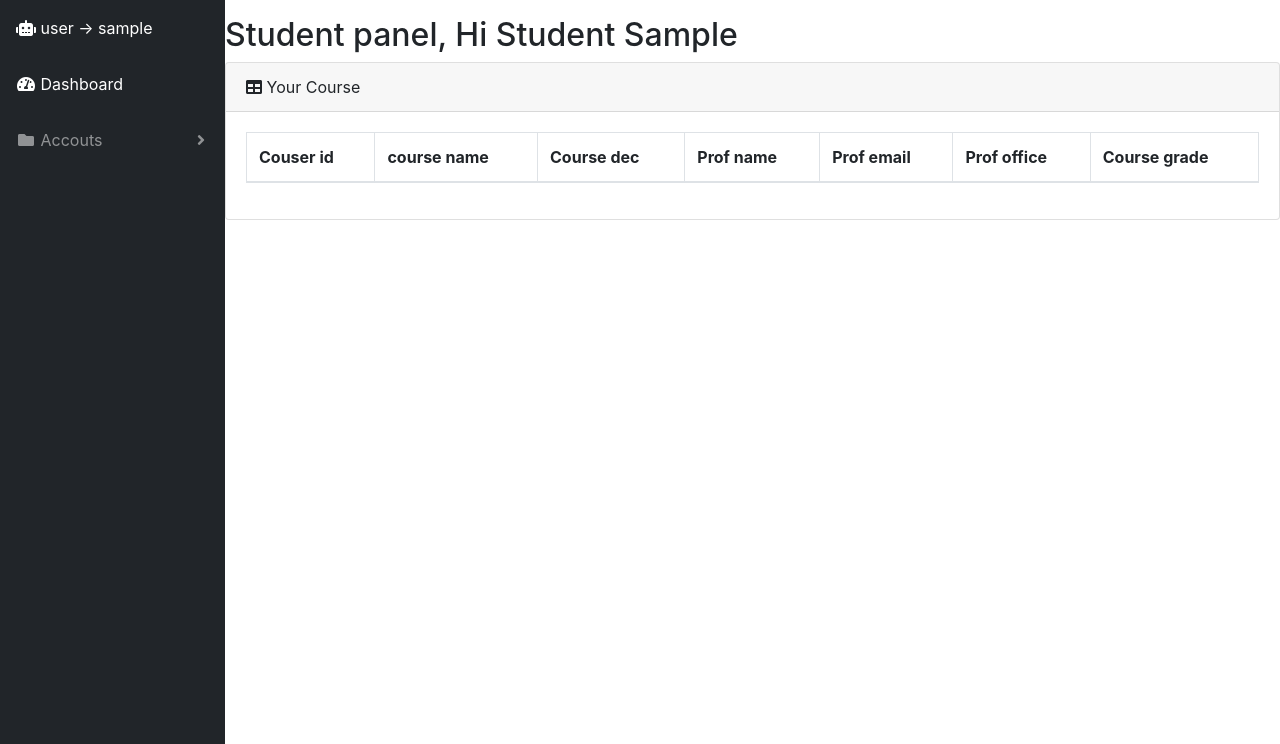
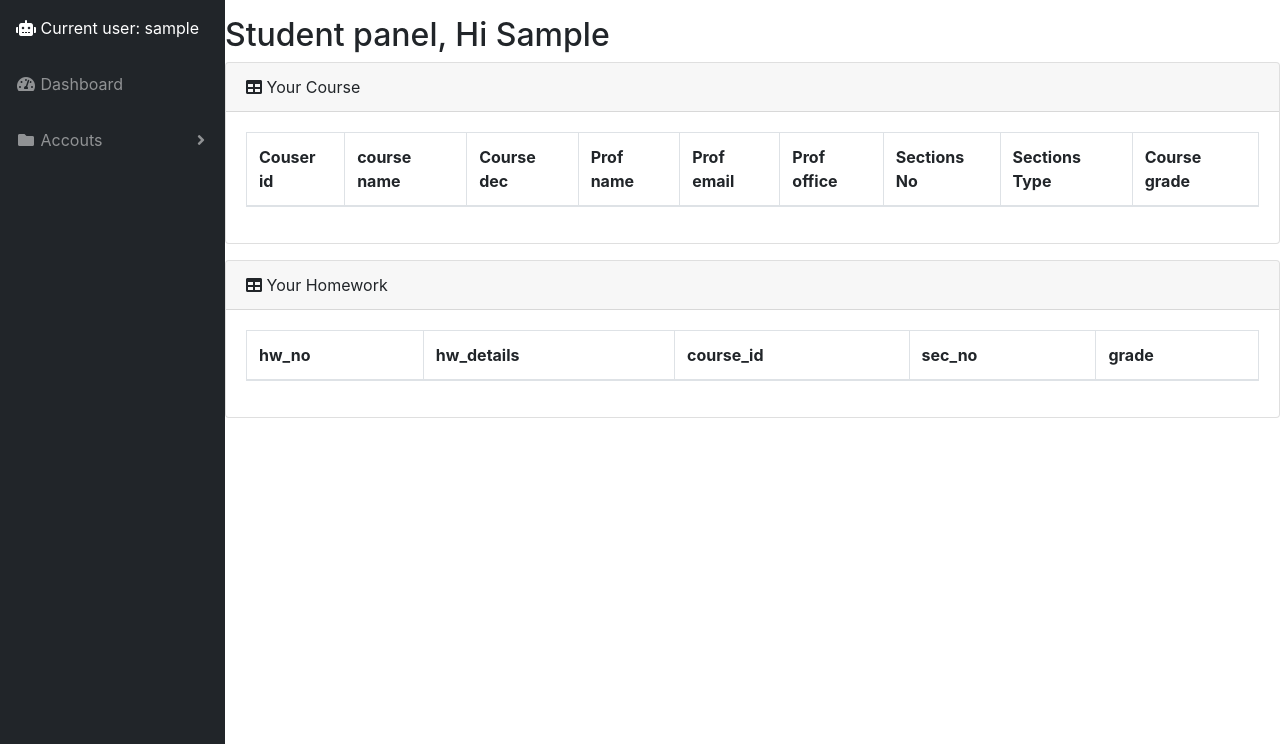
Before and after one commit to 785172550/CanvasPath, a Django app: page / in a window 1280 px wide. Shown: the part 56-800 px from the top of the page. Run offline with Django 3.2, Linux system fonts and the light colour scheme; the visitor is signed in with stand-in values (Sample User, id 1); data that the repository does not hold is empty; some libraries are stand-ins or nearby versions.

Commit message:
add db data, init util, admin page, student page, models

```diff
--- a/pages/views.py
+++ b/pages/views.py
@@ -1,9 +1,9 @@
 from django.shortcuts import render
 from django.http import JsonResponse
 from django.contrib.auth.decorators import login_required
-from users.models import CustomUser, Course, Enrolls, Exams, Exam_grades
+from users.models import CustomUser, Course, Enrolls, Exams, Exam_grades, Homework, Homework_grades
 
-
+from django.template.defaulttags import register
 # Create your views here.
 
 @login_required
@@ -12,10 +12,15 @@ def index(request):
     if user.role == 'S':
         enrolls = Enrolls.objects.filter(student_email=user.email).all()
         courses = [enroll.course_id for enroll in enrolls]
-        prof_info = [course.course_prof for course in courses]
         # exam_info = Exam_grades.objects.filter(course_id__in=courses, student_email=user.email).all()
-        for co in courses:
-            co.grade = Exam_grades.objects.get(course_id__in=courses, student_email=user.email).grade
+        grades = Exam_grades.objects.filter(course_id__in=courses, student_email=user.email).all()
+
+        gl = {gra.course_id: gra.grade for gra in grades}
+        # for co in courses:
+        #     if Exam_grades.objects.filter(course_id__in=courses, student_email=user.email).count() != 0:
+        #         co.grade = Exam_grades.objects.filter(course_id__in=courses, student_email=user.email).first().grade
+        #     if Homework.objects.filter(course_id=co.)
+
         return render(request, "index.html", locals())
     elif user.role == 'P':
         print(str(user.get_role_display) + " login success!")
@@ -25,3 +30,8 @@ def index(request):
         profs = CustomUser.objects.filter(role='P').all()
         courses = Course.objects.all()
         return render(request, "admin.html", locals())
+
+
+@register.filter
+def get_item(dictionary, key):
+    return dictionary.get(key)
--- a/static/js/utils.js
+++ b/static/js/utils.js
@@ -1,15 +1,38 @@
 function enroll_student(course_id, student_email) {
-    $.ajaxSetup({headers: {"X-CSRFToken": '{{ csrf_token }}'}});
 
     $.get("/users/enroll/", {'course': course_id, 'student_email': student_email}, function (ret) {
-        alert(ret)
-    })
+        alert(JSON.stringify(ret))
+    });
 }
 
 function assign_prof(course_id, prof_email) {
-    $.ajaxSetup({headers: {"X-CSRFToken": '{{ csrf_token }}'}});
+    $.get("/users/assign/", {'course': course_id, 'prof_email': prof_email}, function (ret) {
+        alert(JSON.stringify(ret))
+    });
+}
 
-    $.get("/users/assign/", {'course': course_id, 'prof_email': prof_email}, function (ret) {
-        alert(ret)
-    })
+function add_course(c_id, c_name, c_dec, sec_no, sec_type) {
+    $.post("/users/add_course/", {
+        'course': c_id,
+        'name': c_name,
+        'dec': c_dec,
+        'sec_no': sec_no,
+        'sec_type': sec_type
+    }, function (ret) {
+        alert(JSON.stringify(ret))
+    });
 }
+
+function delete_course(c_id, button) {
+    var con = confirm("Delete this Row?")
+    if (con) {
+        $.get("/users/add_course/", {'delete_id': c_id}, function (ret) {
+            alert(JSON.stringify(ret))
+        });
+        var t = $('#course-table').DataTable();
+        t.row($(button).parents('tr').remove().draw(false));
+    } else {
+
+    }
+
+}
--- a/templates/base.html
+++ b/templates/base.html
@@ -56,5 +56,6 @@
 
 <script src="/static/js/utils.js"></script>
 
+<script>$.ajaxSetup({ headers: { "X-CSRFToken": '{{ csrf_token }}' } });</script>
 </body>
 </html>
--- a/templates/fragment/side-bar.html
+++ b/templates/fragment/side-bar.html
@@ -3,10 +3,11 @@
     <li class="nav-item active">
         <a class="nav-link" href="#">
             <i class="fas fa-fw fa-robot"></i>
-            <span>user -> {{ user.username }}</span>
+            <span>Current user: </span>
+            <span>{{ user.username }}</span>
         </a>
     </li>
-    <li class="nav-item active">
+    <li class="nav-item">
         <a class="nav-link" href="{% url 'index' %}">
             <i class="fas fa-fw fa-tachometer-alt"></i>
             <span>Dashboard</span>
--- a/templates/index.html
+++ b/templates/index.html
@@ -1,6 +1,6 @@
 {% extends 'base.html' %}
 {% block content %}
-    <h2>Student panel, Hi {{ user.get_role_display }} {{ user.first_name }} </h2>
+    <h2>{{ user.get_role_display }} panel, Hi {{ user.first_name }} </h2>
 
     <div class="card mb-3">
         <div class="card-header">
@@ -9,7 +9,7 @@
         </div>
         <div class="card-body">
             <div class="table-responsive">
-                <table class="table table-bordered" id="student-table" width="100%" cellspacing="0">
+                <table class="table table-bordered" id="course-table" width="100%" cellspacing="0">
                     <thead>
                     <tr>
                         <th>Couser id</th>
@@ -18,7 +18,10 @@
                         <th>Prof name</th>
                         <th>Prof email</th>
                         <th>Prof office</th>
+                        <th>Sections No</th>
+                        <th>Sections Type</th>
                         <th>Course grade</th>
+                        {#                        <th>Sections limit</th>#}
                     </tr>
                     </thead>
                     <tbody id="tbody">
@@ -29,7 +32,40 @@
                         <td><span class="text-info">{{ course.course_prof.first_name }}</span></td>
                         <td><span class="text-info">{{ course.course_prof.email }}</span></td>
                         <td><span class="text-info">{{ course.course_prof.office_address }}</span></td>
-                        <td><span class="text-info">{{ course.grade }}</span></td>
+                        <td><span class="text-info">{{ course.section.sec_no }}</span></td>
+                        <td><span class="text-info">{{ course.section.section_type }}</span></td>
+                        <td><span class="text-info">{{ gl|get_item:course_id }}</span></td>
+                    {% endfor %}
+                    </tbody>
+                </table>
+            </div>
+        </div>
+    </div>
+
+    <div class="card mb-3">
+        <div class="card-header">
+            <i class="fas fa-table"></i>
+            Your Homework
+        </div>
+        <div class="card-body">
+            <div class="table-responsive">
+                <table class="table table-bordered" id="course-table" width="100%" cellspacing="0">
+                    <thead>
+                    <tr>
+                        <th>hw_no</th>
+                        <th>hw_details</th>
+                        <th>course_id</th>
+                        <th>sec_no</th>
+                        <th>grade</th>
+                    </tr>
+                    </thead>
+                    <tbody id="tbody">
+                    {% for course in courses %}
+                        <td><span class="text-info">{{ course.course_id }}</span></td>
+                        <td><span class="text-info">{{ course.course_name }}</span></td>
+                        <td><span class="text-info">{{ course.course_description }}</span></td>
+                        <td><span class="text-info">{{ course.course_prof.first_name }}</span></td>
+                        <td><span class="text-info">{{ course.course_prof.email }}</span></td>
                     {% endfor %}
                     </tbody>
                 </table>
--- a/users/models.py
+++ b/users/models.py
@@ -53,16 +53,18 @@ class Course(models.Model):
     course_id = models.CharField(primary_key=True, max_length=10)
     course_name = models.TextField()
     course_description = models.TextField(null=True)
-    course_prof = models.ForeignKey('CustomUser',to_field='email', on_delete=models.SET_NULL, null=True)
+    course_prof = models.ForeignKey('CustomUser', to_field='email', on_delete=models.SET_NULL, null=True)
+    section = models.ForeignKey('Sections', on_delete=models.SET_NULL, null=True)
     grade = models.CharField(max_length=5, null=True)
 
 
 # Sections (course_id, sec_no, section_type, limit, teaching_team_id) “section_type” is regular/capstone
 #  “limit” is the maximum enrollments allowed
 class Sections(models.Model):
-    sec_no = models.CharField(primary_key=True, max_length=10)
+    sec_no = models.AutoField(primary_key=True)
+    sec_no2 = models.CharField(max_length=10, null=True)
     section_type = models.CharField(max_length=10, choices=[(0, 'regular'), (1, 'capstone')])
-    course_id = models.ForeignKey('Course', on_delete=models.SET_NULL, null=True)
+    # course_id = models.ForeignKey('Course', on_delete=models.SET_NULL, null=True)
     limit = models.IntegerField(default=10)
 
 
--- a/users/urls.py
+++ b/users/urls.py
@@ -14,4 +14,5 @@ urlpatterns = [
     path('create_exam/', views.create_exam, name='create_exam'),
     path('create_hw_grade/', views.create_hw_grade, name='create_hw_grade'),
     path('create_exam_grade/', views.create_exam_grade, name='create_exam_grade'),
+    path('add_course/', views.manage_course, name='add_course'),
 ]
```
Also changed, not shown: templates/admin.html (+36 -20 lines), users/forms.py (+16 -12 lines), users/utils.py (+32 -16 lines), users/views.py (+30 -15 lines).
